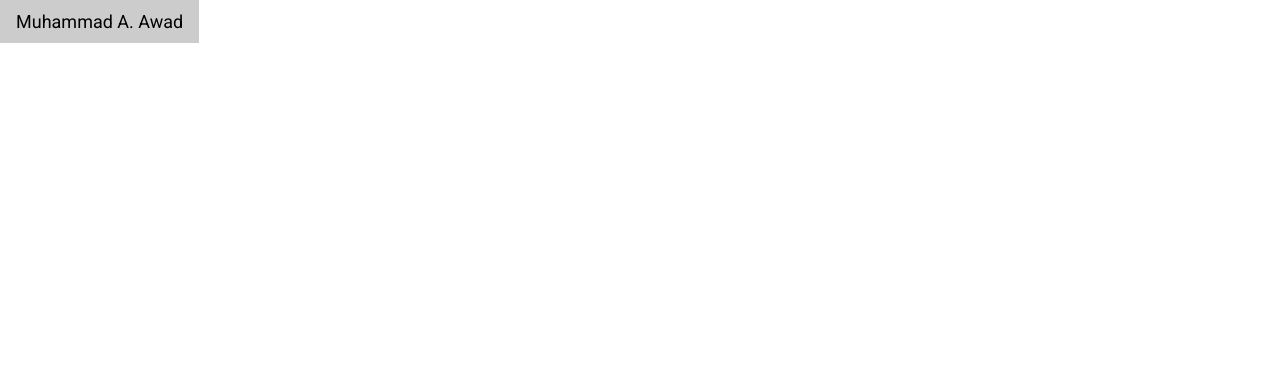
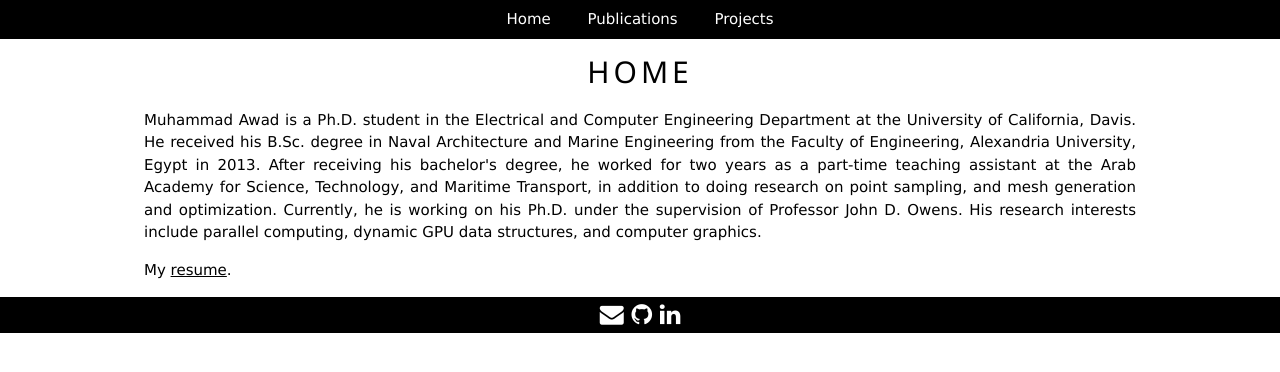
Before and after one commit to maawad/maawad.github.io, a Jekyll site: the page built from index.html, in a window 1280 px wide. Shown: the top 372 px of the page. Built offline with Jekyll 4.4.1, drawn with Linux system fonts in a browser that asks for light colours; nearby versions of some CDN libraries; comment, search, counter and statistics services are not loaded.

Commit message:
Revert "move publications to main page"
This reverts commit 7b2dce1ef72816ef368fd1f26f2313d17b4098a2.

```diff
--- a/_layouts/default.html
+++ b/_layouts/default.html
@@ -1,97 +1,39 @@
 <!DOCTYPE html>
 	<html>
 		<meta charset="UTF-8">
-<meta name="viewport" content="width=device-width, initial-scale=1.0">
-
+		<meta name="viewport" content="width=device-width, initial-scale=0.5">
+		<body style="margin:50;padding:0">
 		<head>
 			<title>{{ page.title }}</title>
-	<link rel="stylesheet" href="https://www.w3schools.com/w3css/4/w3.css">
-	<link rel="stylesheet" href="https://www.w3schools.com/lib/w3-theme-black.css">
-	<link rel="stylesheet" href="https://fonts.googleapis.com/css?family=Roboto">
-	<link rel="stylesheet" href="https://cdnjs.cloudflare.com/ajax/libs/font-awesome/4.7.0/css/font-awesome.min.css">
-	<style>
-		html,
-		body,
-		h1,
-		h2,
-		h3,
-		h4,
-		h5,
-		h6 {
-			font-family: "Roboto", sans-serif;
-		}
+			<!-- link to main stylesheet -->
+			<link rel="stylesheet" type="text/css" href="main.css">
+			<link rel="stylesheet" href="https://www.w3schools.com/w3css/3/w3.css">
+			<link rel="stylesheet" href="https://cdnjs.cloudflare.com/ajax/libs/font-awesome/4.6.3/css/font-awesome.min.css">
 
-		.w3-sidebar {
-			z-index: 3;
-			width: 250px;
-			top: 43px;
-			bottom: 0;
-			height: inherit;
-		}
-	</style>
 			{% if site.google_analytics and jekyll.environment == 'production' %}
 			{% include analytics.html %}
 			{% endif %}
 		</head>
+		<body>
 
-<body>
 			<!-- Navigation -->
-	<div class="w3-top">
-		<div class="w3-bar w3-theme w3-top w3-left-align w3-large">
-			<a class="w3-bar-item w3-button w3-right w3-hide-large w3-hover-white w3-large w3-theme-l1"
-				href="javascript:void(0)" onclick="w3_open()"><i class="fa fa-bars"></i></a>
-			<a href="#" class="w3-bar-item w3-button w3-theme-l1">Muhammad A. Awad</a>
-		</div>
-	</div>
-
-	<!-- Sidebar -->
-	<nav class="w3-sidebar w3-bar-block w3-collapse w3-large w3-theme-l5 w3-animate-left" id="mySidebar">
-		<a href="javascript:void(0)" onclick="w3_close()"
-			class="w3-right w3-xlarge w3-padding-large w3-hover-black w3-hide-large" title="Close Menu">
-			<i class="fa fa-remove"></i>
-		</a>
-		<h4 class="w3-bar-item"><b>Links</b></h4>
-		<a class="w3-bar-item w3-button w3-hover-black" href="mailto:mawad@ucdavis.edu">Mail</a>
-		<a class="w3-bar-item w3-button w3-hover-black" href="https://github.com/maawad">Github</a>
-		<a class="w3-bar-item w3-button w3-hover-black"
-			href="http://www.linkedin.com/in/muhammad-awad-b1a28046">Linkedin</a>
+			<nav class="w3-container w3-center w3-black">
+			  <a href="/" class="w3-button w3-bar-item w3-black">Home</a>
+			  <a href="/publications" class="w3-button w3-bar-item w3-black">Publications</a>
+			  <a href="/projects" class="w3-button w3-bar-item w3-black">Projects</a>
 			</nav>
 
-	<!-- Overlay effect when opening sidebar on small screens -->
-	<div class="w3-overlay w3-hide-large" onclick="w3_close()" style="cursor:pointer" title="close side menu"
-		id="myOverlay"></div>
-
-	<footer id="myFooter">
-		<div class="w3-container w3-theme-l1">
-			<p>Powered by <a href="https://www.w3schools.com/w3css/default.asp" target="_blank">w3.css</a></p>
-		</div>
-	</footer>
+			<div class="container">
+			<section class="w3-container w3-center w3-content" style="max-width:1024px">
+			{{ content }}
+			</div><!-- /.container -->
 
 
-	<script>
-		// Get the Sidebar
-		var mySidebar = document.getElementById("mySidebar");
-
-		// Get the DIV with overlay effect
-		var overlayBg = document.getElementById("myOverlay");
-
-		// Toggle between showing and hiding the sidebar, and add overlay effect
-		function w3_open() {
-			if (mySidebar.style.display === 'block') {
-				mySidebar.style.display = 'none';
-				overlayBg.style.display = "none";
-			} else {
-				mySidebar.style.display = 'block';
-				overlayBg.style.display = "block";
-			}
-		}
-
-		// Close the sidebar with the close button
-		function w3_close() {
-			mySidebar.style.display = "none";
-			overlayBg.style.display = "none";
-		}
-	</script>
+			<!-- Footer -->
+			<footer class="w3-container w3-padding-1 w3-center w3-black w3-xlarge">
+  			<a href="mailto:mawad@ucdavis.edu"><i class="fa fa-envelope"></i></a>
+  			<a href="https://github.com/maawad"><i class="fa fa-github"></i></a>
+  			<a href="http://www.linkedin.com/in/muhammad-awad-b1a28046"><i class="fa fa-linkedin"></i></a>
+			</footer>
 		</body>
-
 	</html>
--- a/index.html
+++ b/index.html
@@ -2,28 +2,15 @@
 layout: default
 title: Muhammad Awad
 ---
-<!-- Main content: shift it to the right by 250 pixels when the sidebar is visible -->
-<div class="w3-main" style="margin-left:250px">
+<div class="blurb">
+	<!-- Home -->
+	<h2 class="w3-wide">HOME</h2>
+		<p class="w3-justify">
+		Muhammad Awad is a Ph.D. student in the Electrical and Computer Engineering Department at the University of California, Davis. He received his B.Sc. degree in Naval Architecture and Marine Engineering from the Faculty of Engineering, Alexandria University, Egypt in 2013. After receiving his bachelor's degree, he worked for two years as a part-time teaching assistant at the Arab Academy for Science, Technology, and Maritime Transport, in addition to doing research on point sampling, and mesh generation and optimization. Currently, he is working on his Ph.D. under the supervision of Professor John D. Owens. His research interests include parallel computing, dynamic GPU data structures, and computer graphics.
+	 	</p>
 
-	<div class="w3-row w3-padding-64">
-		<div class="w3-twothird w3-container">
-			<h1 class="w3-text-teal">About</h1>
-			<p>Muhammad A. Awad is a Ph.D. student in the Electrical and Computer Engineering Department at the
-				University
-				of California, Davis. He received his B.Sc. degree in Naval Architecture and Marine Engineering from the
-				Faculty of Engineering, Alexandria University, Egypt in 2013. After receiving his bachelor's degree, he
-				worked for two years as a part-time teaching assistant at the Arab Academy for Science, Technology, and
-				Maritime Transport, in addition to doing research on point sampling, and mesh generation and
-				optimization. Currently, he is working on his Ph.D. under the supervision of Professor John D. Owens.
-				His research interests include parallel computing, dynamic GPU data structures, and computer graphics.
-			</p>
-		</div>
-	</div>
-
-	<div class="w3-row">
-		<div class="w3-twothird w3-container">
-			<h1 class="w3-text-teal">Publications</h1>
-		</div>
-	</div>
-
-</div>
+	 	<p class="w3-justify">
+	 	My  <a href="/resume/cv.pdf" class="">resume</a>.
+	 	</p>
+	</section>
+</div><!-- /.blurb -->
--- /dev/null
+++ b/main.css
@@ -0,0 +1,14 @@
+table{
+  border: 1px solid black;
+  border-collapse: collapse;
+}
+
+td {
+  border: 1px solid black;
+  border-collapse: collapse;
+}
+
+img{
+    width: 500px;
+    height: 250px;
+}
```
Also changed, not shown: 2 other files. Lines whose indentation alone changed are shown as unchanged.
